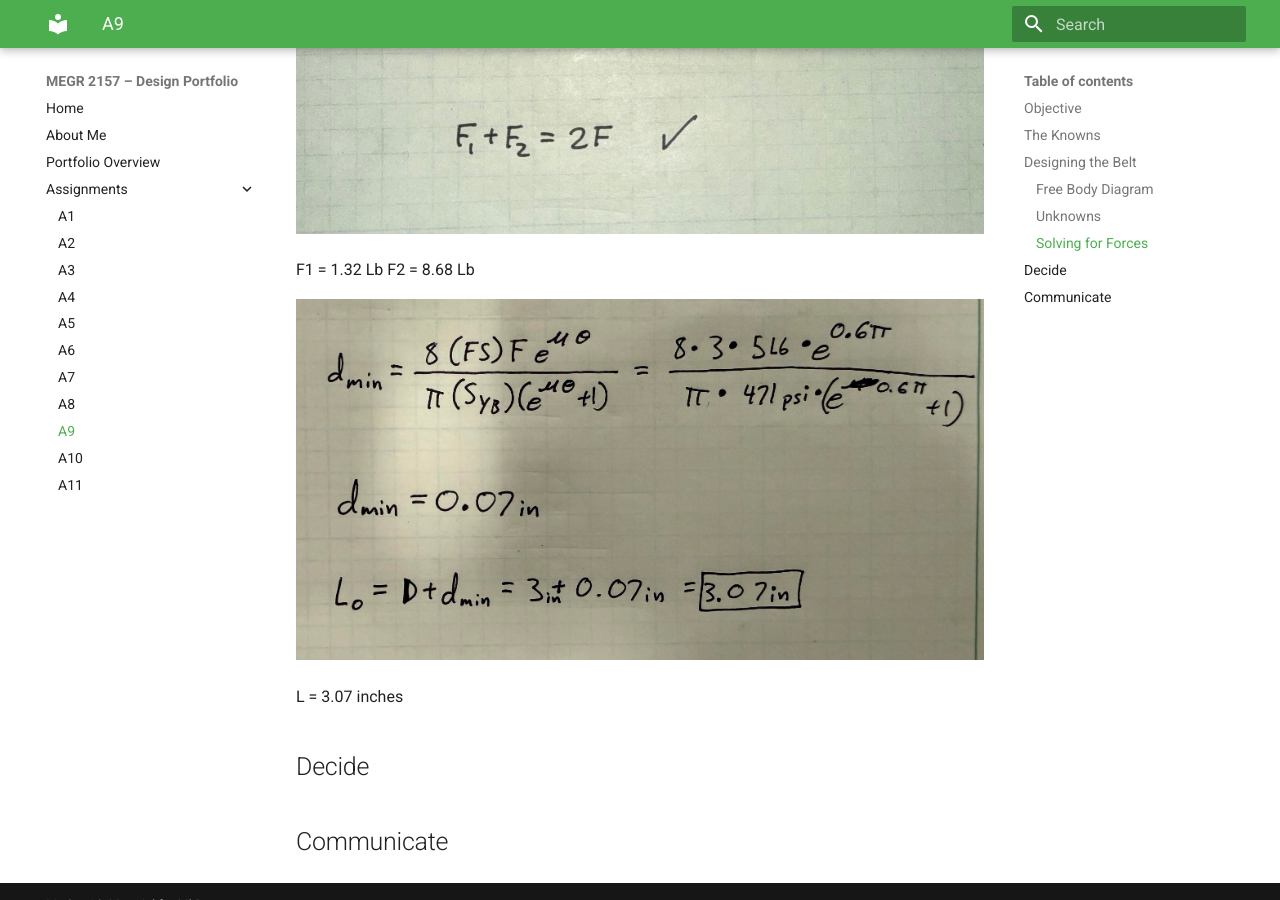
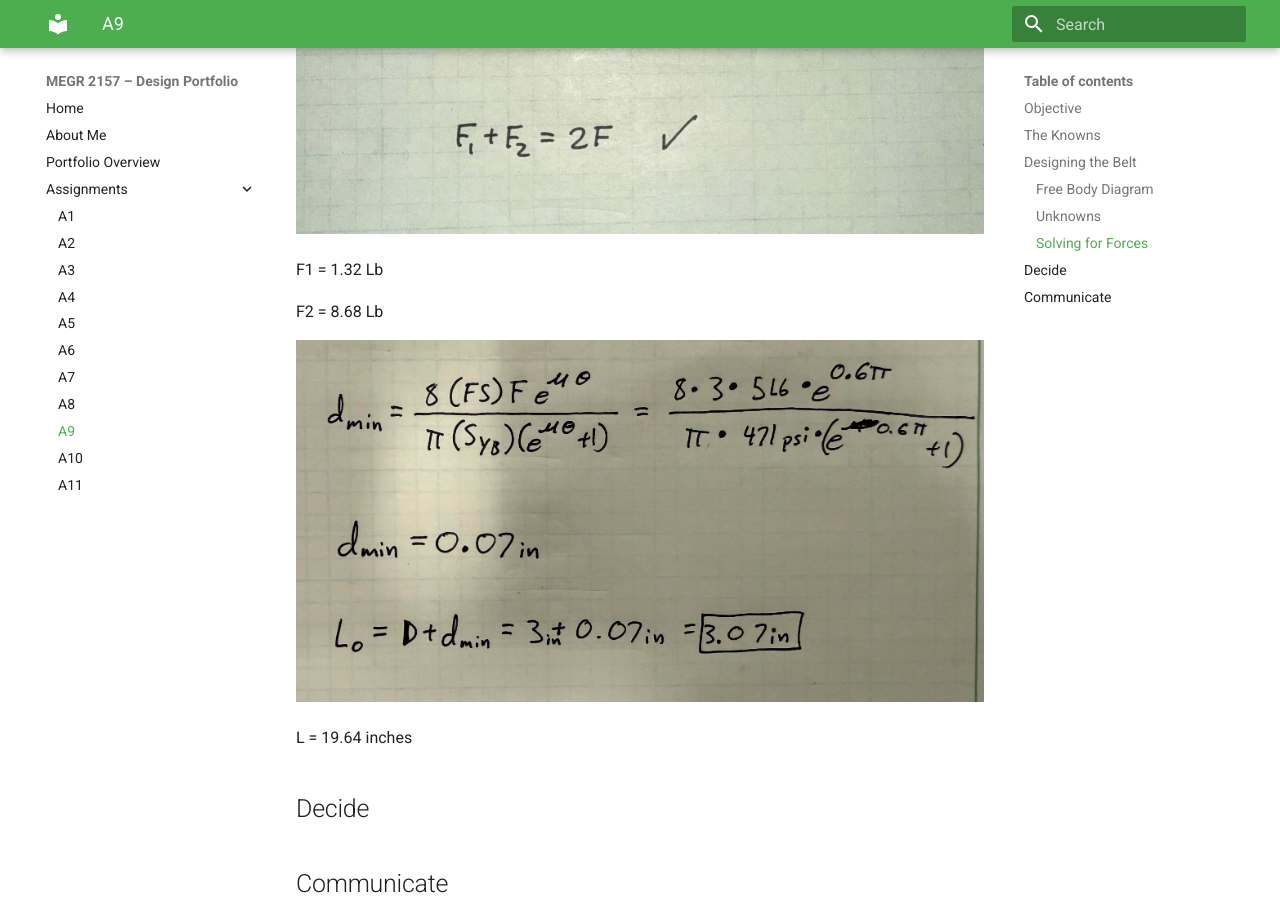
Before and after one commit to SanjayKashyap24/design-projects-portfolio, an MkDocs documentation site: the page built from docs/assignments/A09/index.md, in a window 1280 px wide and 900 px high, scrolled down 3662 px. Built offline with MkDocs 1.6.1 and Material for MkDocs 9.7.7, drawn with Linux system fonts in a browser that asks for light colours.

Commit message:
Update length value from 3.07 inches to 19.64 inches

```diff
--- a/docs/assignments/A09/index.md
+++ b/docs/assignments/A09/index.md
@@ -156,13 +156,14 @@ Below I have plugged in the values for the algebraic solutions I have found. I a
 </div>
 
 F1 = 1.32 Lb
+
 F2 = 8.68 Lb
 
 <div style="text-align: center;">
   <img src="A9-1.2.jpg" alt="A9-1.2">
 </div>
 
-L = 3.07 inches
+L = 19.64 inches
 
 ## Decide
 
```
